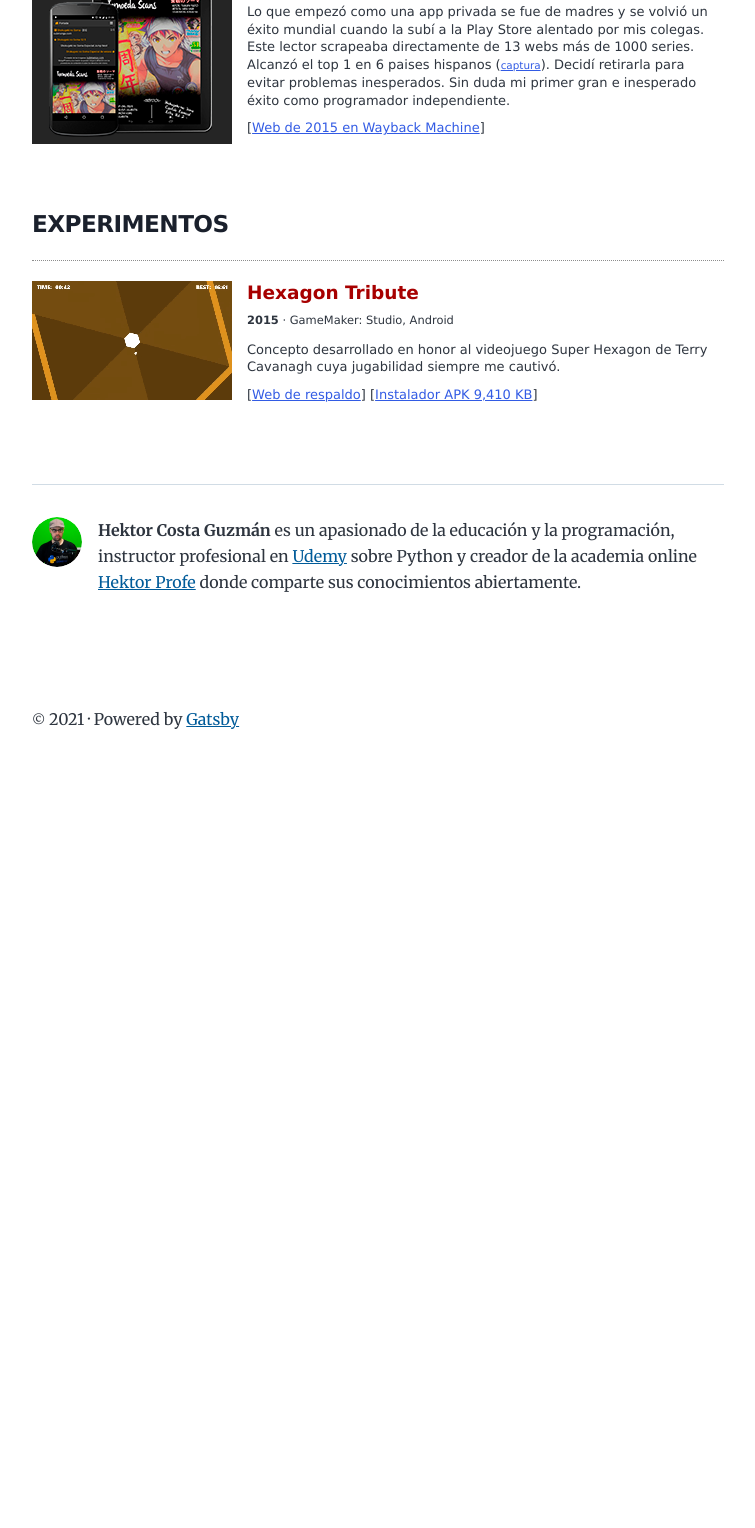
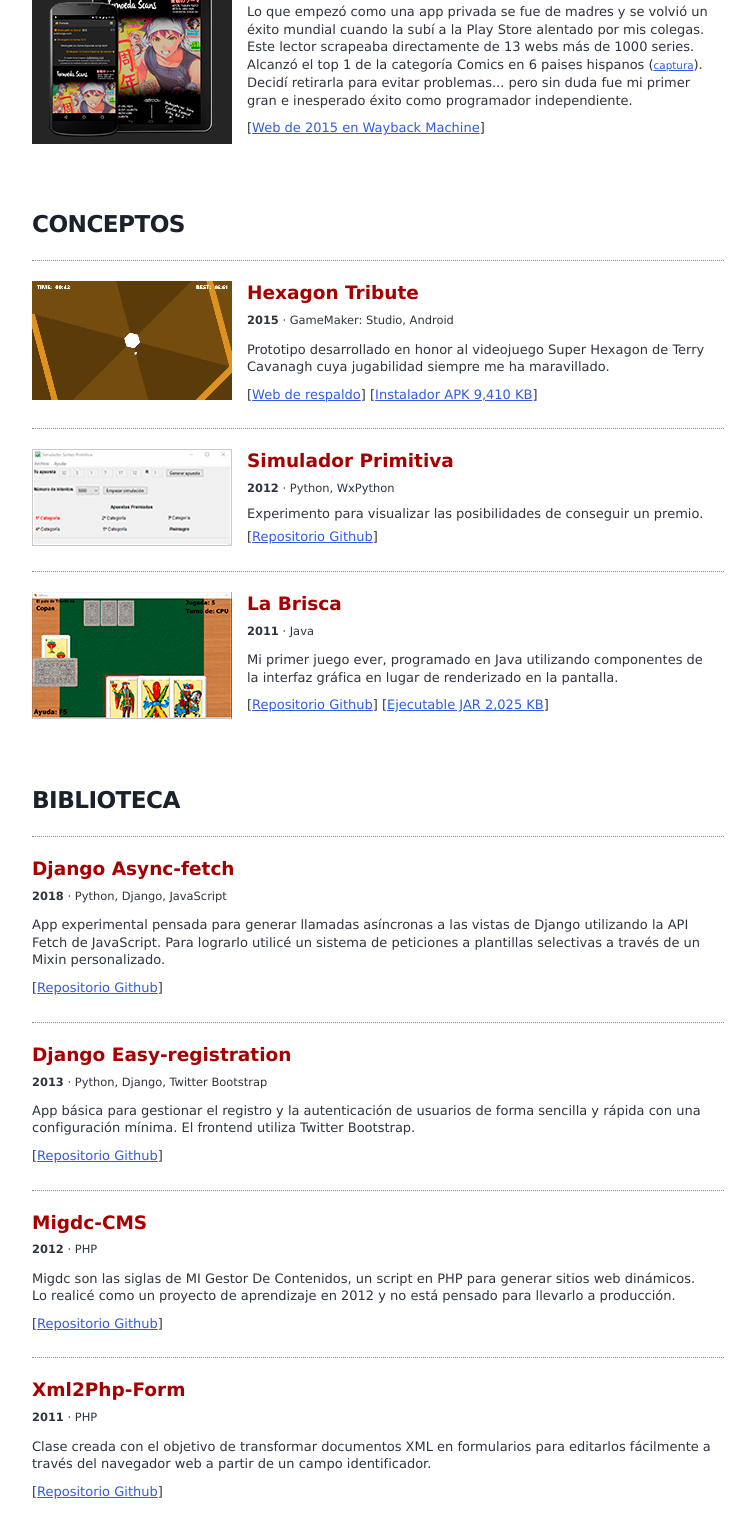
Before and after one commit to hcosta/hektor.dev, a Gatsby site: page /portafolio in a window 1280 px wide. Shown: the part 991-2519 px from the top of the page, without its empty margins (262-1017 px from the left). Before the commit the page ends 1786 px from the top, so only its background shows below. Built offline with nearby package versions, Linux system fonts and the light colour scheme; Gatsby itself is replaced by a stand-in of ours.

Commit message:
nuevos cambios en el portafolio

```diff
--- a/src/pages/portafolio.js
+++ b/src/pages/portafolio.js
@@ -20,6 +20,12 @@ import Sopa2 from "../../content/assets/sopa.gif"
 import Hex1 from "../../content/assets/hexagon.png"
 import Hex2 from "../../content/assets/hexagon.gif"
 
+import Brisca1 from "../../content/assets/brisca.png"
+import Brisca2 from "../../content/assets/brisca.gif"
+
+import Primi1 from "../../content/assets/primi.png"
+import Primi2 from "../../content/assets/primi.gif"
+
 const PortafolioPage = ({ data, location }) => {
   const siteTitle = data.site.siteMetadata.title
   return (
@@ -30,14 +36,14 @@ const PortafolioPage = ({ data, location }) => {
 
       <h2 style={{fontSize: '1.45em', fontWeight: '600', fontFamily:'Verdana'}}>PROYECTOS</h2>
 
-      <div className="portfolio-el"
+      <div className="portfolio-el" role="presentation"
         onMouseEnter={e => e.currentTarget.children[0].children[0].src = Hp2}
         onMouseLeave={e => e.currentTarget.children[0].children[0].src = Hp1}>
         <div className="portfolio-image"><img src={Hp1} alt="hp1" /></div>
         <div className="portfolio-content">
           <p className="title">Academia Hektor Profe</p>
-          <p className="techs"><small><b>2018-?</b> · Vue, Nuxt, Django, Firebase</small></p>
-          <p className="description">Creada como proyecto a largo plazo mi academia es el espacio donde actualmente comparto pequeños cursos gratuitos sobre programación en diferentes tecnologías basadas en Python y JavaScript. Con más de 5000 usuarios registrados y 1 millón de visitas únicas en 2020, el proyecto se puede considerar todo un éxito pese a que apenas está empezando a despegar.</p>
+          <p className="techs"><small><b>2018-?</b> · Nuxt, Django, Firebase</small></p>
+          <p className="description">Creada como proyecto a largo plazo mi academia es el espacio donde actualmente comparto pequeños cursos gratuitos sobre programación en diferentes tecnologías basadas en Python y JavaScript. Con más de 5.000 usuarios registrados y 1 millón de visitas únicas en 2020, el proyecto se puede considerar todo un éxito pese a que apenas está empezando a despegar.</p>
           <p className="links">
             [<a href="https://www.hektorprofe.net/"
                 target="_blank" rel="noreferrer">Página web</a>]
@@ -47,7 +53,7 @@ const PortafolioPage = ({ data, location }) => {
         </div>
       </div>
 
-      <div className="portfolio-el"
+      <div className="portfolio-el" role="presentation"
         onMouseEnter={e => e.currentTarget.children[0].children[0].src = Edv2}
         onMouseLeave={e => e.currentTarget.children[0].children[0].src = Edv1}>
         <div className="portfolio-image"><img src={Edv1} alt="edv1" /></div>
@@ -64,14 +70,14 @@ const PortafolioPage = ({ data, location }) => {
         </div>
       </div>
 
-      <div className="portfolio-el"
+      <div className="portfolio-el" role="presentation"
         onMouseEnter={e => e.currentTarget.children[0].children[0].src = Sopa2}
         onMouseLeave={e => e.currentTarget.children[0].children[0].src = Sopa1}>
         <div className="portfolio-image"><img src={Sopa1} alt="sopa1" /></div>
         <div className="portfolio-content">
           <p className="title">Word Search Puzzle Soupmania</p>
           <p className="techs"><small><b>2015</b> · GameMaker: Studio, Photoshop, Android</small></p>
-          <p className="description">Mi primer videojuego publicado, una reinvención de la sopa de letras. Incluye tres modos de juego: "Zen" (modalidad con sonidos ambientales pensada para los que buscan paz y tranquilidad), "Clásico" (campaña con temas desbloqueables) y "Desafío" (cuatro retos para poner a prueba tu concentración). Perdí el código fuente y no pude seguir actualizándola, acumuló unas 20.000 descargas.</p>
+          <p className="description">Mi primer videojuego profesional fue esta reinvención de la sopa de letras. Incluye tres modos de juego: "Zen" (modalidad con sonidos ambientales pensada para los que buscan paz y tranquilidad), "Clásico" (campaña con temas desbloqueables) y "Desafío" (cuatro retos para poner a prueba tu concentración). Perdí el código fuente y no pude seguir actualizándola, acumuló unas 20.000 descargas.</p>
           <p className="links">
             [<a href="https://apkpure.com/word-search-puzzle-soupmania/com.sopamania.game"
                 target="_blank" rel="noreferrer">Web de respaldo</a>]
@@ -81,14 +87,14 @@ const PortafolioPage = ({ data, location }) => {
         </div>
       </div>
 
-      <div className="portfolio-el"
+      <div className="portfolio-el" role="presentation"
         onMouseEnter={e => e.currentTarget.children[0].children[0].src = Mp2}
         onMouseLeave={e => e.currentTarget.children[0].children[0].src = Mp1}>
         <div className="portfolio-image"><img src={Mp1} alt="mp1" /></div>
         <div className="portfolio-content">
-          <p className="title">Manga Phoenix Game</p>
+          <p className="title">Manga Phoenix App</p>
           <p className="techs"><small><b>2014-2015</b> · Angularjs, Apache Cordova, Django, Android</small></p>
-          <p className="description">Lo que empezó como una app privada se fue de madres y se volvió un éxito mundial cuando la subí a la Play Store alentado por mis colegas. Este lector scrapeaba directamente de 13 webs más de 1000 series. Alcanzó el top 1 en 6 paises hispanos (<small><a href="https://web.archive.org/web/20160406190801if_/http://mangaphoenixapp.com/img/top.jpg" target="_blank" rel="noreferrer">captura</a></small>). Decidí retirarla para evitar problemas inesperados. Sin duda mi primer gran e inesperado éxito como programador independiente.</p>
+          <p className="description">Lo que empezó como una app privada se fue de madres y se volvió un éxito mundial cuando la subí a la Play Store alentado por mis colegas. Este lector scrapeaba directamente de 13 webs más de 1000 series. Alcanzó el top 1 de la categoría Comics en 6 paises hispanos (<small><a href="https://web.archive.org/web/20160406190801if_/http://mangaphoenixapp.com/img/top.jpg" target="_blank" rel="noreferrer">captura</a></small>). Decidí retirarla para evitar problemas... pero sin duda fue mi primer gran e inesperado éxito como programador independiente.</p>
           <p className="links">
             [<a href="https://web.archive.org/web/20160612194111/http://mangaphoenixapp.com/es"
                 target="_blank" rel="noreferrer">Web de 2015 en Wayback Machine</a>]
@@ -97,12 +103,12 @@ const PortafolioPage = ({ data, location }) => {
       </div>
 
 
-      {/* EXPERIMENTOS*/}
+      {/* CONCEPTOS */}
 
 
-      <h2 style={{fontSize: '1.45em', fontWeight: '600', fontFamily:'Verdana'}}>EXPERIMENTOS</h2>
+      <h2 style={{fontSize: '1.45em', fontWeight: '600', fontFamily:'Verdana'}}>CONCEPTOS</h2>
 
-      <div className="portfolio-el" style={{minHeight: '150px'}}
+      <div className="portfolio-el" role="presentation" style={{minHeight: '150px'}}
         onMouseEnter={e => e.currentTarget.children[0].children[0].src = Hex2}
         onMouseLeave={e => e.currentTarget.children[0].children[0].src = Hex1}>
         <div className="portfolio-image">
@@ -111,12 +117,102 @@ const PortafolioPage = ({ data, location }) => {
         <div className="portfolio-content">
           <p className="title">Hexagon Tribute</p>
           <p className="techs"><small><b>2015</b> · GameMaker: Studio, Android</small></p>
-          <p className="description">Concepto desarrollado en honor al videojuego Super Hexagon de Terry Cavanagh cuya jugabilidad siempre me cautivó.</p>
+          <p className="description">Prototipo desarrollado en honor al videojuego Super Hexagon de Terry Cavanagh cuya jugabilidad siempre me ha maravillado.</p>
           <p className="links">
             [<a href="https://apkpure.com/es/hexagon-tribute/info.hcosta.hexagon.tribute"
                 target="_blank" rel="noreferrer">Web de respaldo</a>]
             [<a href="https://apkpure.com/es/hexagon-tribute/info.hcosta.hexagon.tribute/download?from=details"
                 target="_blank" rel="noreferrer">Instalador APK 9,410 KB</a>]
+          </p>
+        </div>
+      </div>
+
+      <div className="portfolio-el" role="presentation" style={{minHeight: '140px'}}
+        onMouseEnter={e => e.currentTarget.children[0].children[0].src = Primi2}
+        onMouseLeave={e => e.currentTarget.children[0].children[0].src = Primi1}>
+        <div className="portfolio-image">
+          <img src={Primi1} id="brisca" alt="brisca1"/>
+        </div>
+        <div className="portfolio-content">
+          <p className="title">Simulador Primitiva</p>
+          <p className="techs"><small><b>2012</b> · Python, WxPython</small></p>
+          <p className="description" style={{marginTop:'-4px'}}>Experimento para visualizar las posibilidades de conseguir un premio.</p>
+          <p className="links" style={{marginTop:'-4px'}}>
+            [<a href="https://github.com/hcosta/primitiva-python"
+                target="_blank" rel="noreferrer">Repositorio Github</a>]
+          </p>
+        </div>
+      </div>
+
+      <div className="portfolio-el" role="presentation" style={{minHeight: '150px'}}
+        onMouseEnter={e => e.currentTarget.children[0].children[0].src = Brisca2}
+        onMouseLeave={e => e.currentTarget.children[0].children[0].src = Brisca1}>
+        <div className="portfolio-image">
+          <img src={Brisca1} id="brisca" alt="brisca1" />
+        </div>
+        <div className="portfolio-content">
+          <p className="title">La Brisca</p>
+          <p className="techs"><small><b>2011</b> · Java</small></p>
+          <p className="description">Mi primer juego ever, programado en Java utilizando componentes de la interfaz gráfica en lugar de renderizado en la pantalla.</p>
+          <p className="links">
+            [<a href="https://github.com/hcosta/la-brisca"
+                target="_blank" rel="noreferrer">Repositorio Github</a>]
+            [<a href="https://github.com/hcosta/la-brisca/raw/master/bin/LaBrisca.jar"
+                target="_blank" rel="noreferrer">Ejecutable JAR 2,025 KB</a>]
+          </p>
+        </div>
+      </div>
+
+
+      {/* BIBLIOTECA */}
+
+
+      <h2 style={{fontSize: '1.45em', fontWeight: '600', fontFamily:'Verdana'}}>BIBLIOTECA</h2>
+
+      <div className="portfolio-el" role="presentation" style={{minHeight: '150px'}}>
+        <div className="portfolio-content portfolio-content-no-image">
+          <p className="title">Django Async-fetch</p>
+          <p className="techs"><small><b>2018</b> · Python, Django, JavaScript</small></p>
+          <p className="description">App experimental pensada para generar llamadas asíncronas a las vistas de Django utilizando la API Fetch de JavaScript. Para lograrlo utilicé un sistema de peticiones a plantillas selectivas a través de un Mixin personalizado.</p>
+          <p className="links">
+            [<a href="https://github.com/hcosta/django-async-fetch"
+                target="_blank" rel="noreferrer">Repositorio Github</a>]
+          </p>
+        </div>
+      </div>
+
+      <div className="portfolio-el" role="presentation" style={{minHeight: '100px'}}>
+        <div className="portfolio-content portfolio-content-no-image">
+          <p className="title">Django Easy-registration</p>
+          <p className="techs"><small><b>2013</b> · Python, Django, Twitter Bootstrap</small></p>
+          <p className="description">App básica para gestionar el registro y la autenticación de usuarios de forma sencilla y rápida con una configuración mínima. El frontend utiliza Twitter Bootstrap.</p>
+          <p className="links">
+            [<a href="https://github.com/hcosta/django-easyregistration"
+                target="_blank" rel="noreferrer">Repositorio Github</a>]
+          </p>
+        </div>
+      </div>
+
+      <div className="portfolio-el" role="presentation" style={{minHeight: '100px'}}>
+        <div className="portfolio-content portfolio-content-no-image">
+          <p className="title">Migdc-CMS</p>
+          <p className="techs"><small><b>2012</b> · PHP</small></p>
+          <p className="description">Migdc son las siglas de MI Gestor De Contenidos, un script en PHP para generar sitios web dinámicos. Lo realicé como un proyecto de aprendizaje en 2012 y no está pensado para llevarlo a producción.</p>
+          <p className="links">
+            [<a href="https://github.com/hcosta/migdc-cms"
+                target="_blank" rel="noreferrer">Repositorio Github</a>]
+          </p>
+        </div>
+      </div>
+
+      <div className="portfolio-el" role="presentation" style={{minHeight: '100px'}}>
+        <div className="portfolio-content portfolio-content-no-image">
+          <p className="title">Xml2Php-Form</p>
+          <p className="techs"><small><b>2011</b> · PHP</small></p>
+          <p className="description">Clase creada con el objetivo de transformar documentos XML en formularios para editarlos fácilmente a través del navegador web a partir de un campo identificador.</p>
+          <p className="links">
+            [<a href="https://github.com/hcosta/xml2php-form"
+                target="_blank" rel="noreferrer">Repositorio Github</a>]
           </p>
         </div>
       </div>
--- a/src/style.css
+++ b/src/style.css
@@ -369,6 +369,10 @@ a:focus {
   padding-right: 12px;
 }
 
+.portfolio-content-no-image {
+  margin-left: 0px;
+}
+
 .portfolio-content .title {
   font-size: 18.5px;
   font-weight: 600;
@@ -429,3 +433,8 @@ a:focus {
     margin-left: 116px;
   }
 }
+
+[role="textarea"]:active,
+[role="textarea"]:focus {
+  border: none;
+}
```
Also changed, not shown: content/assets/brisca.gif (added), content/assets/brisca.png (added), content/assets/primi.gif (added), content/assets/primi.png (added).
